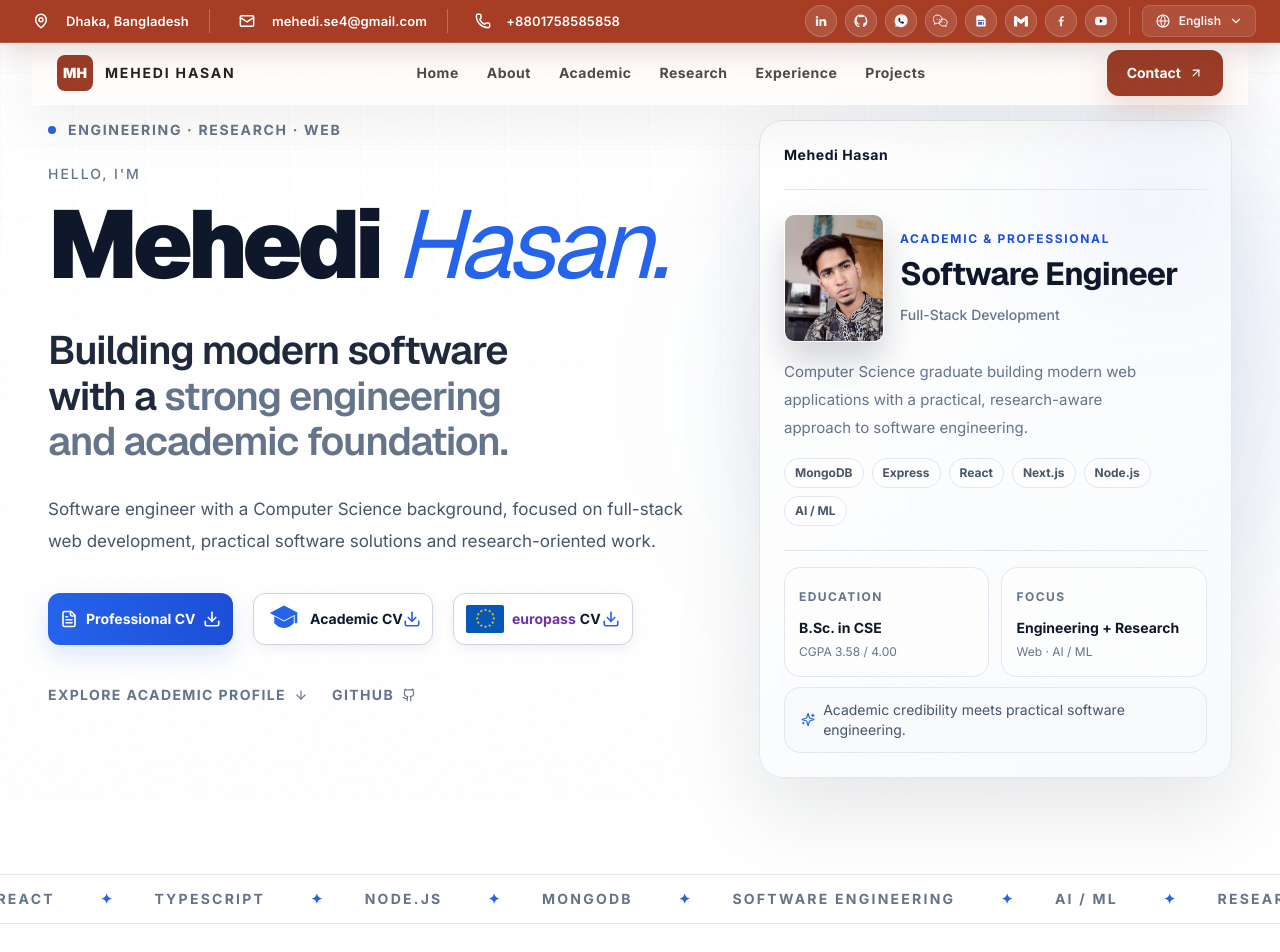
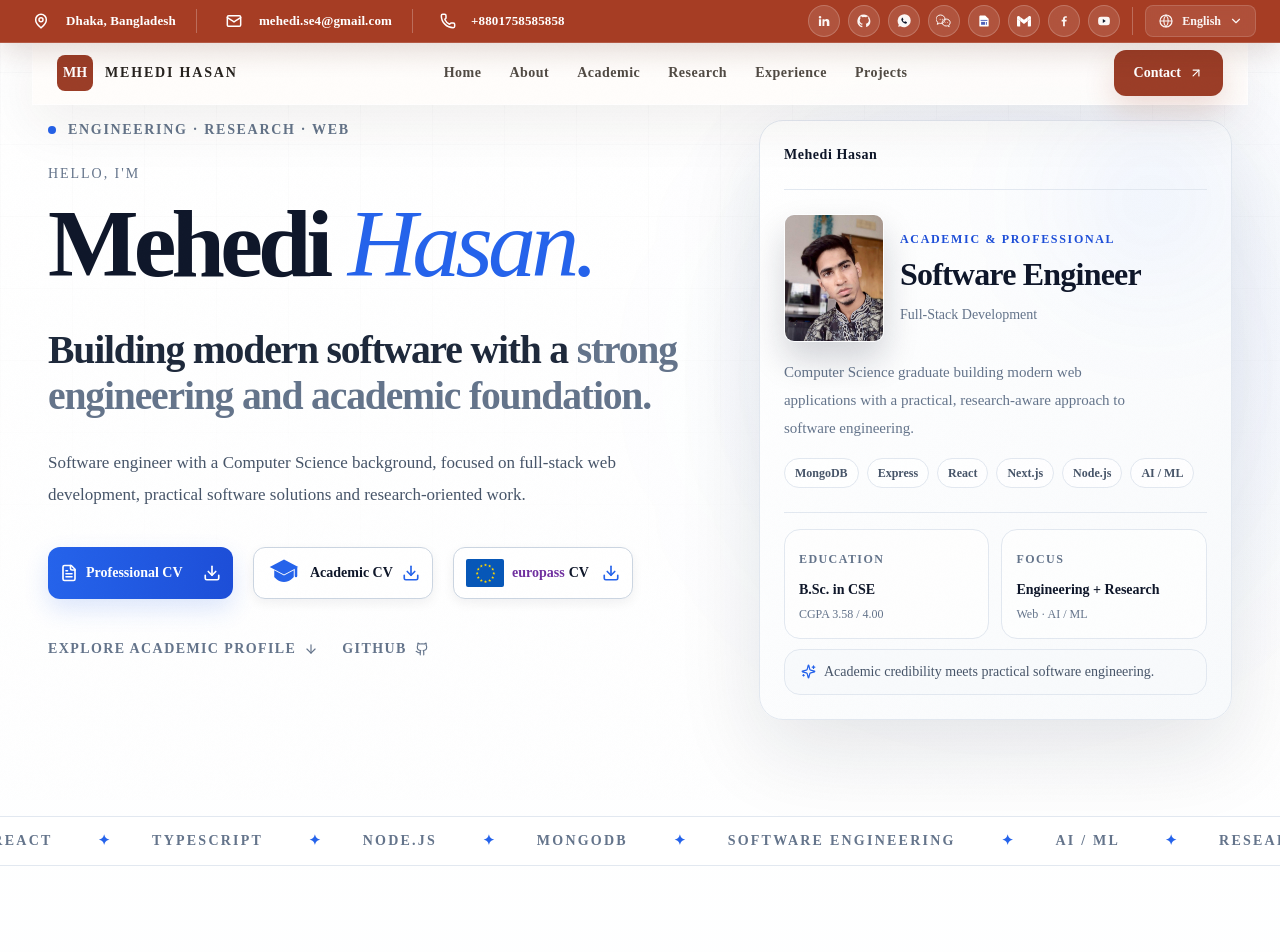
Before and after one commit to Mehedi1-SWE/portfolio, a Next.js app: page / in a window 1280 px wide. Shown: the top 952 px of the page. Built offline with nearby package versions, Linux system fonts and the light colour scheme.

Commit message:
Apply Times New Roman across portfolio typography

```diff
--- a/app/globals.css
+++ b/app/globals.css
@@ -1,7 +1,7 @@
 @import "tailwindcss";
 
 @theme inline {
-  --font-sans: var(--font-inter), Arial, Helvetica, sans-serif;
+  --font-sans: "Times New Roman", Times, serif;
 }
 
 :root {
@@ -18,15 +18,19 @@ body {
     radial-gradient(circle at 8% 35%, rgba(148, 163, 184, .055), transparent 30rem),
     linear-gradient(180deg, #FFFFFF 0%, #F8FAFC 100%);
   color: var(--text);
-  font-family: var(--font-inter), Arial, Helvetica, sans-serif;
+  font-family: "Times New Roman", Times, serif;
   font-size: 16px;
   line-height: 1.72;
   -webkit-font-smoothing: antialiased;
   text-rendering: optimizeLegibility;
 }
 
+*, *::before, *::after {
+  font-family: "Times New Roman", Times, serif !important;
+}
+
 h1, h2, h3 {
-  font-family: var(--font-geist), var(--font-inter), Arial, Helvetica, sans-serif;
+  font-family: "Times New Roman", Times, serif;
   text-wrap: balance;
 }
 
```
